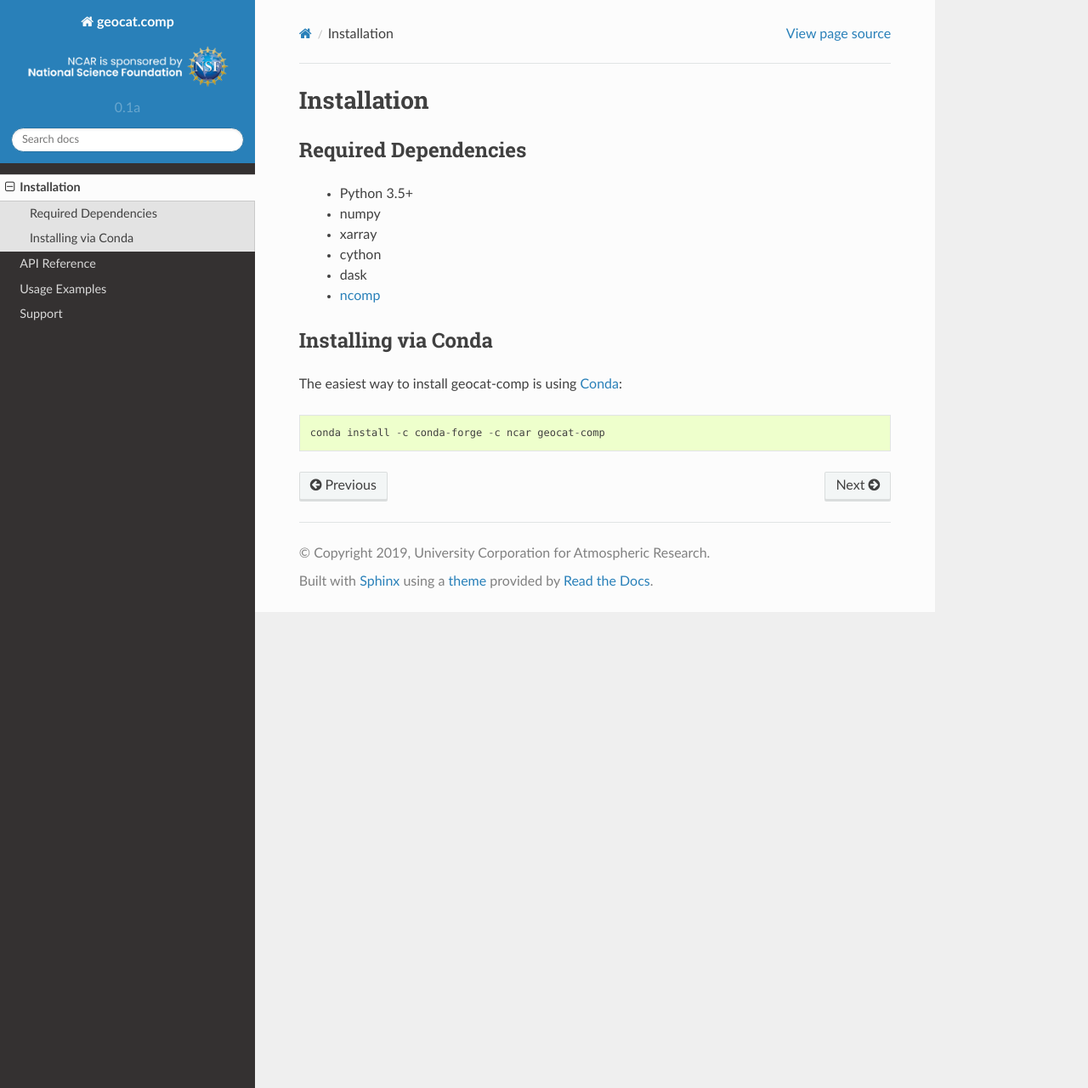
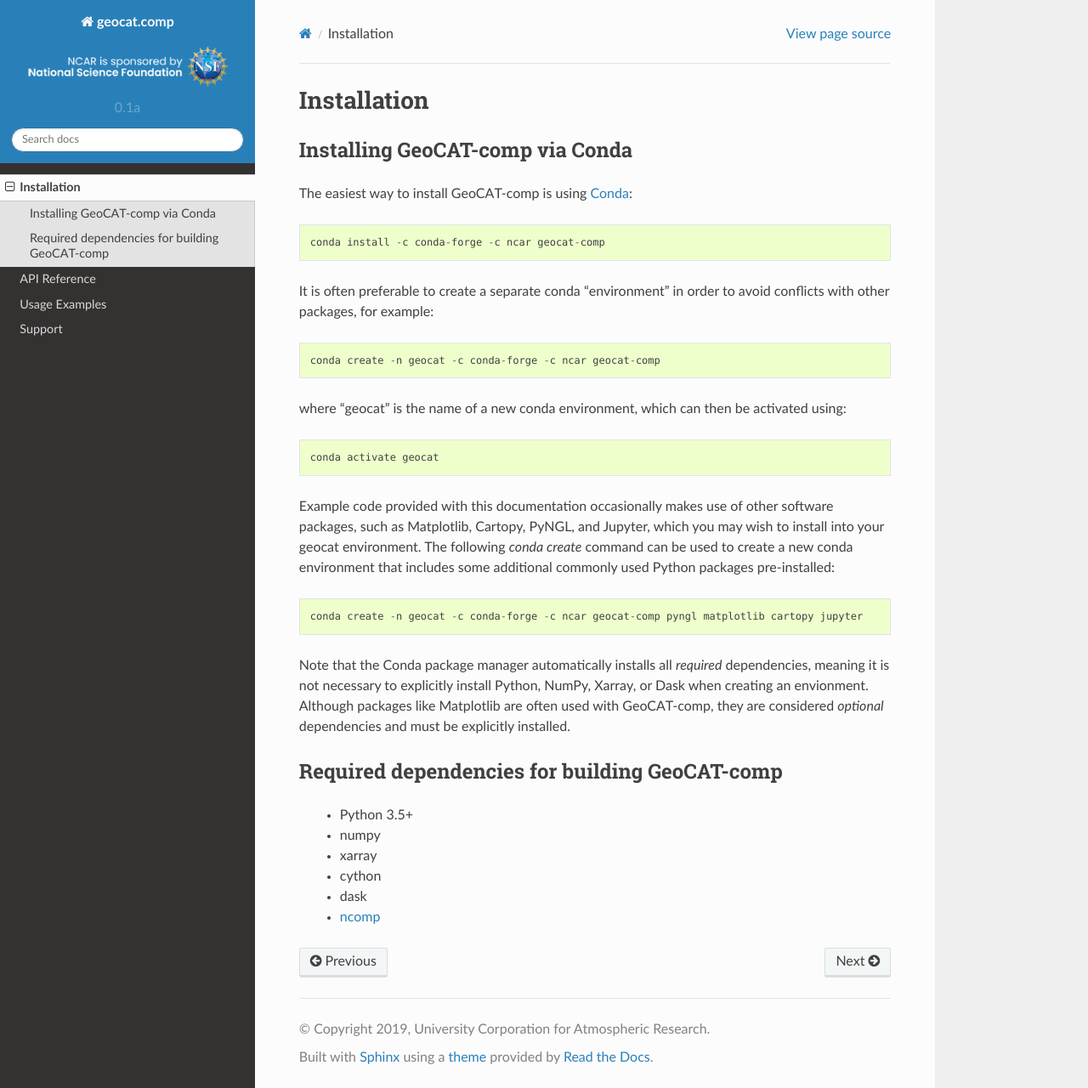
Before and after one commit to NCAR/geocat-comp, a Sphinx documentation site: the page built from docs/installation.rst, in a window 1280 px wide and 1280 px high. Shown: the whole window at 85% size. Built offline with Sphinx 7.4.7 and the Read the Docs theme 2.0.0, drawn with Linux system fonts in a browser that asks for light colours.

Commit message:
Update installation instructions

```diff
--- a/docs/installation.rst
+++ b/docs/installation.rst
@@ -1,8 +1,41 @@
 Installation
 ============
 
-Required Dependencies
-----------------------
+Installing GeoCAT-comp via Conda
+--------------------------------
+
+The easiest way to install GeoCAT-comp is using
+`Conda <http://conda.pydata.org/docs/>`_::
+
+    conda install -c conda-forge -c ncar geocat-comp
+
+It is often preferable to create a separate conda "environment" in order to
+avoid conflicts with other packages, for example::
+
+    conda create -n geocat -c conda-forge -c ncar geocat-comp
+
+where "geocat" is the name of a new conda environment, which can then be
+activated using::
+
+    conda activate geocat
+
+Example code provided with this documentation occasionally makes use of other
+software packages, such as Matplotlib, Cartopy, PyNGL, and Jupyter, which you
+may wish to install into your geocat environment.  The following `conda create`
+command can be used to create a new conda environment that includes some
+additional commonly used Python packages pre-installed::
+
+    conda create -n geocat -c conda-forge -c ncar geocat-comp pyngl matplotlib cartopy jupyter
+
+Note that the Conda package manager automatically installs all `required`
+dependencies, meaning it is not necessary to explicitly install Python, NumPy,
+Xarray, or Dask when creating an envionment.  Although packages like Matplotlib
+are often used with GeoCAT-comp, they are considered `optional` dependencies and
+must be explicitly installed.
+
+
+Required dependencies for building GeoCAT-comp
+----------------------------------------------
 
     - Python 3.5+
     - numpy
```
Also changed, not shown: other parts of docs/installation.rst (+0 -9 lines).
